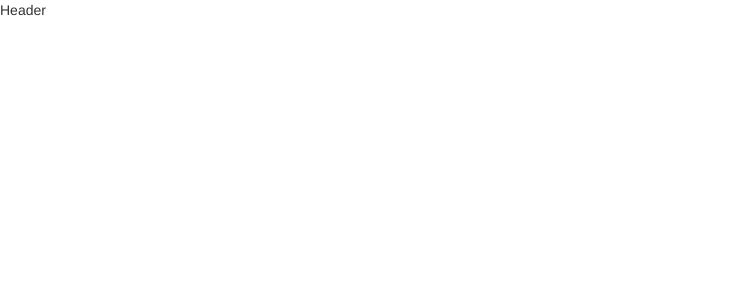
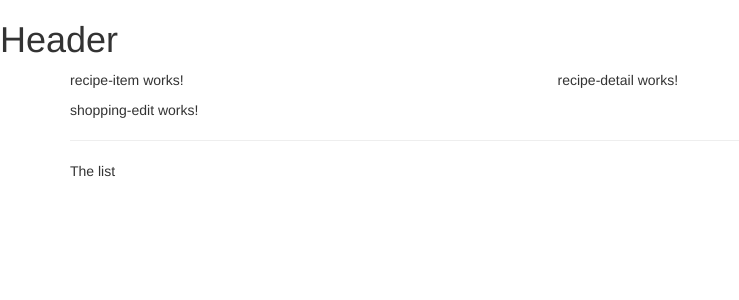
Before and after one commit to pavancse17/recipe-app, an Angular app: page / in a window 1280 px wide. Shown: the top 300 px of the page, without its empty margins (0-739 px from the left). Built offline with nearby package versions, Linux system fonts and the light colour scheme.

Commit message:
Structure the components

```diff
--- a/src/app/app.component.html
+++ b/src/app/app.component.html
@@ -1 +1,9 @@
 <app-header></app-header>
+<div class="container">
+  <div class="row">
+    <div class="col-md-12">
+      <app-recipes></app-recipes>
+      <app-shopping-list></app-shopping-list>
+    </div>
+  </div>
+</div>
--- a/src/app/header/header.component.html
+++ b/src/app/header/header.component.html
@@ -1 +1 @@
-<p>Header</p>
+<h1>Header</h1>
--- a/src/app/recipes/recipe-list/recipe-list.component.html
+++ b/src/app/recipes/recipe-list/recipe-list.component.html
@@ -1 +1 @@
-<p>recipe-list works!</p>
+<app-recipe-item></app-recipe-item>
--- a/src/app/recipes/recipes.component.html
+++ b/src/app/recipes/recipes.component.html
@@ -1 +1,8 @@
-<p>recipes works!</p>
+<div class="row">
+  <div class="col-md-5">
+    <app-recipe-list></app-recipe-list>
+  </div>
+  <div class="col-md-7">
+    <app-recipe-detail></app-recipe-detail>
+  </div>
+</div>
--- a/src/app/shopping-list/shopping-list.component.html
+++ b/src/app/shopping-list/shopping-list.component.html
@@ -1 +1,7 @@
-<p>shopping-list works!</p>
+<div class="row">
+  <div class="col-xs-10">
+    <app-shopping-edit></app-shopping-edit>
+    <hr>
+    <p>The list</p>
+  </div>
+</div>
```
